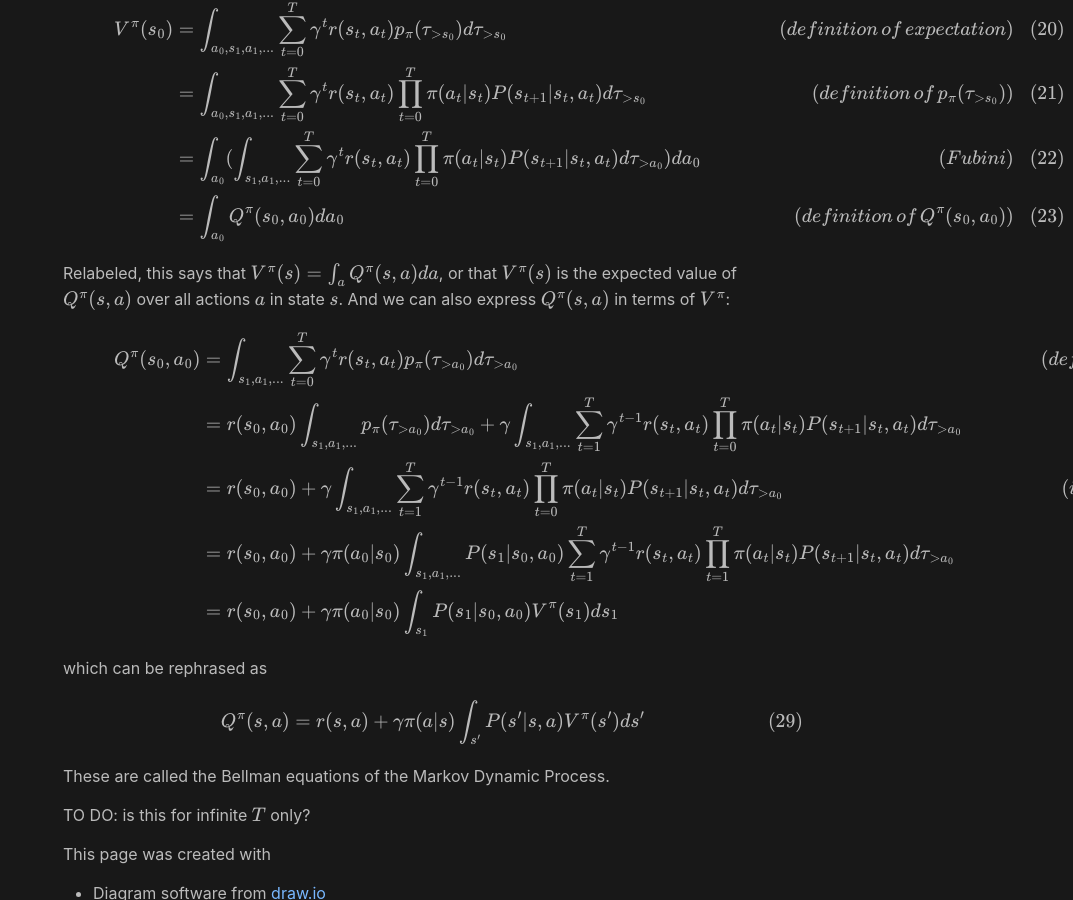
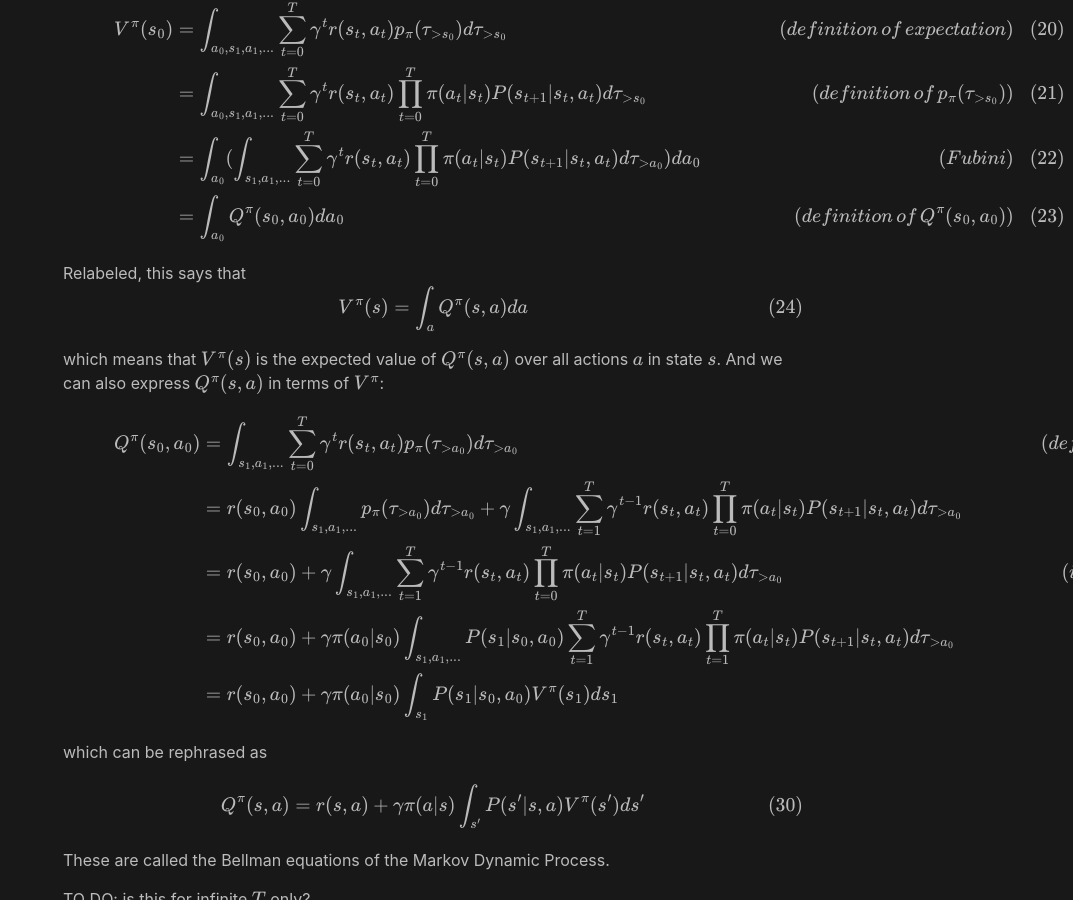
Before and after one commit to analytiq-hub/sigagent.github.io, a Jekyll site: the page built from machine_learning/_posts/2021-01-22-reinforce.md, in a window 1280 px wide and 900 px high, scrolled down 5461 px. Shown: the whole window, without its empty margins (207-1280 px from the left). Built offline with Jekyll 4.4.1, drawn with Linux system fonts in a browser that asks for light colours; formulas are drawn with MathJax 3; a script that is not in the unit is left out.

Commit message:
*** empty log message ***

```diff
--- a/machine_learning/_posts/2021-01-22-reinforce.md
+++ b/machine_learning/_posts/2021-01-22-reinforce.md
@@ -202,7 +202,14 @@ V^\pi(s_0) & = \int_{a_0, s_1, a_1, ...} \sum_{t=0}^{T} \gamma^{t} r(s_t, a_t) p
 \end{align}
 $$
 
-Relabeled, this says that $$V^\pi(s) = \int_a Q^\pi(s, a) da$$, or that $$V^\pi(s)$$ is the expected value of $$Q^\pi(s, a)$$ over all actions $$a$$ in state $$s$$. And we can also express $$Q^\pi(s, a)$$ in terms of $$V^\pi$$:
+Relabeled, this says that
+$$
+\begin{align}
+V^\pi(s) = \int_a Q^\pi(s, a) da
+\end{align}
+$$
+
+which means that $$V^\pi(s)$$ is the expected value of $$Q^\pi(s, a)$$ over all actions $$a$$ in state $$s$$. And we can also express $$Q^\pi(s, a)$$ in terms of $$V^\pi$$:
 
 $$
 \begin{align}
```
